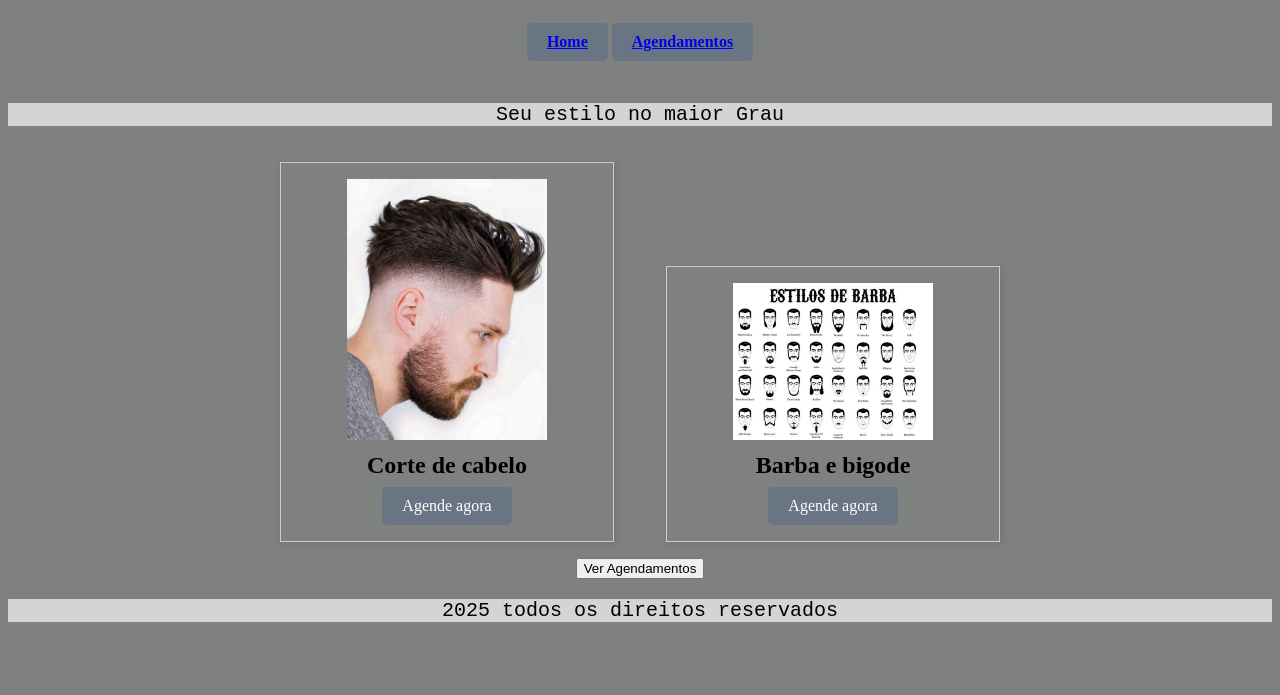
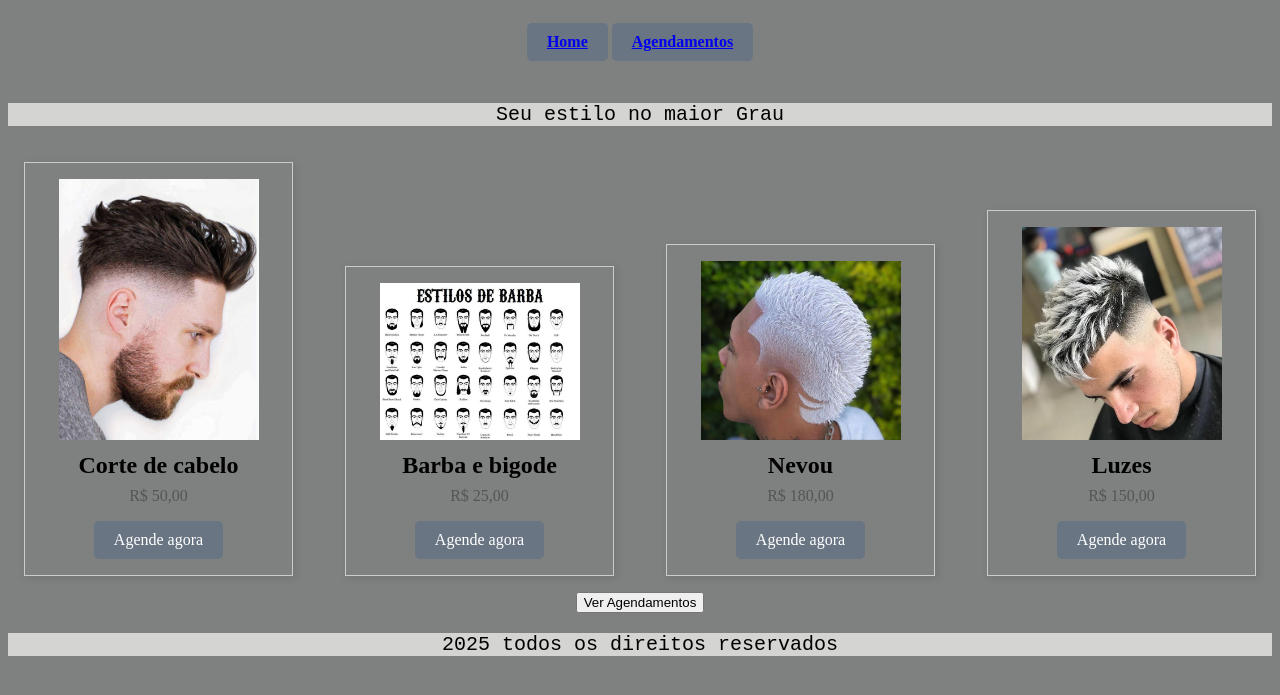
Before and after one commit to CleisonF/Barbearia, a plain HTML site: page index.html in a window 1280 px wide. Shown: the part 87-782 px from the top of the page. Drawn offline with Linux system fonts and the light colour scheme.

Commit message:
'Adicionando conteudo'

```diff
--- a/index.html
+++ b/index.html
@@ -17,11 +17,25 @@
         <div class="card">
             <img src="cabelo masculino.jpg" alt="IMG 1" width="200">
             <h2>Corte de cabelo</h2>
+            <p>R$ 50,00 </p>
             <a href="agendamento.html" class="button-agendar">Agende agora</a>
         </div>
         <div class="card">
             <img src="barba.png" alt="IMG 2" width="200">
             <h2> Barba e bigode </h2>
+            <p>R$ 25,00 </p>
+            <a href="agendamento.html" class="button-agendar">Agende agora</a>
+        </div>
+        <div class="card">
+            <img src="nevou.png" alt="IMG 3" width="200">
+            <h2> Nevou </h2>
+            <p>R$ 180,00 </p>
+            <a href="agendamento.html" class="button-agendar">Agende agora</a>
+        </div>
+        <div class="card">
+            <img src="luzes.png" alt="IMG 4" width="200">
+            <h2> Luzes </h2>
+            <p>R$ 150,00 </p>
             <a href="agendamento.html" class="button-agendar">Agende agora</a>
         </div>
     </div>
```
Also changed, not shown: agendamento.html (+9 -3 lines), luzes.png (added), nevou.png (added).
